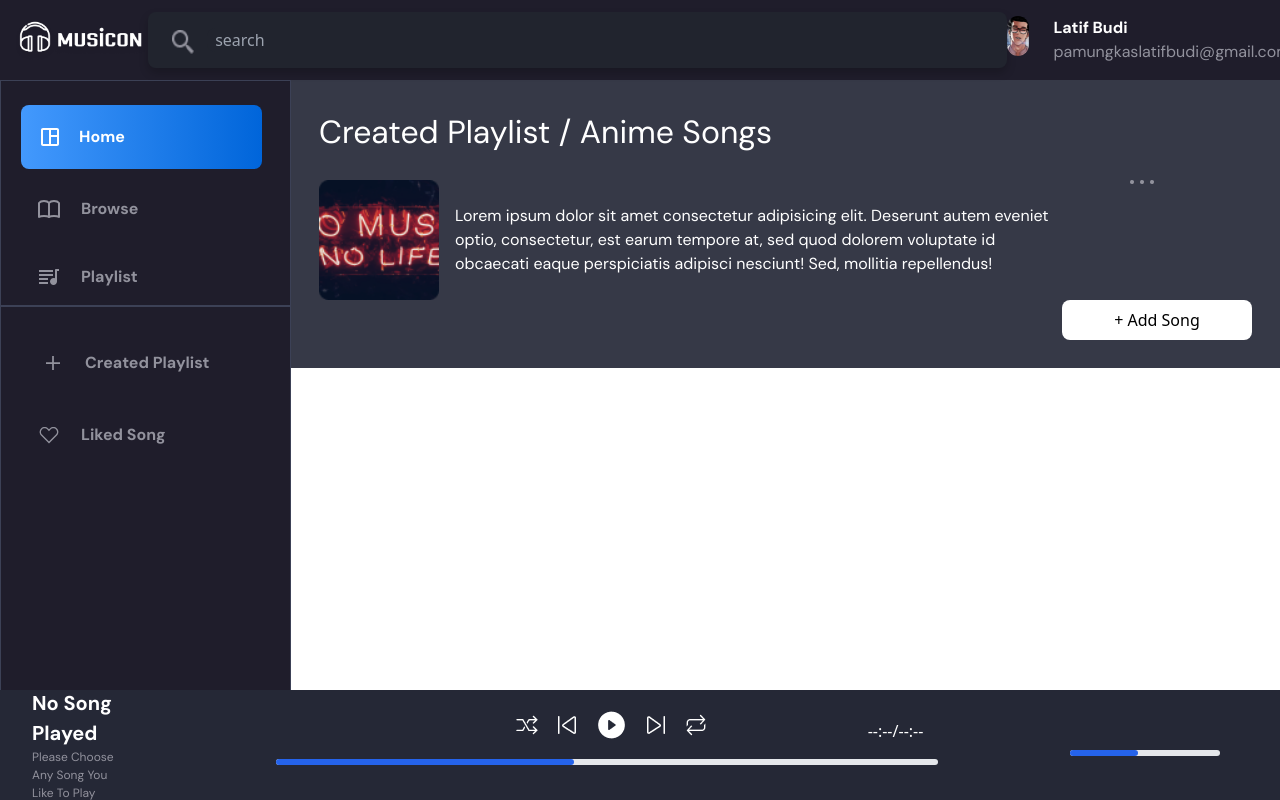
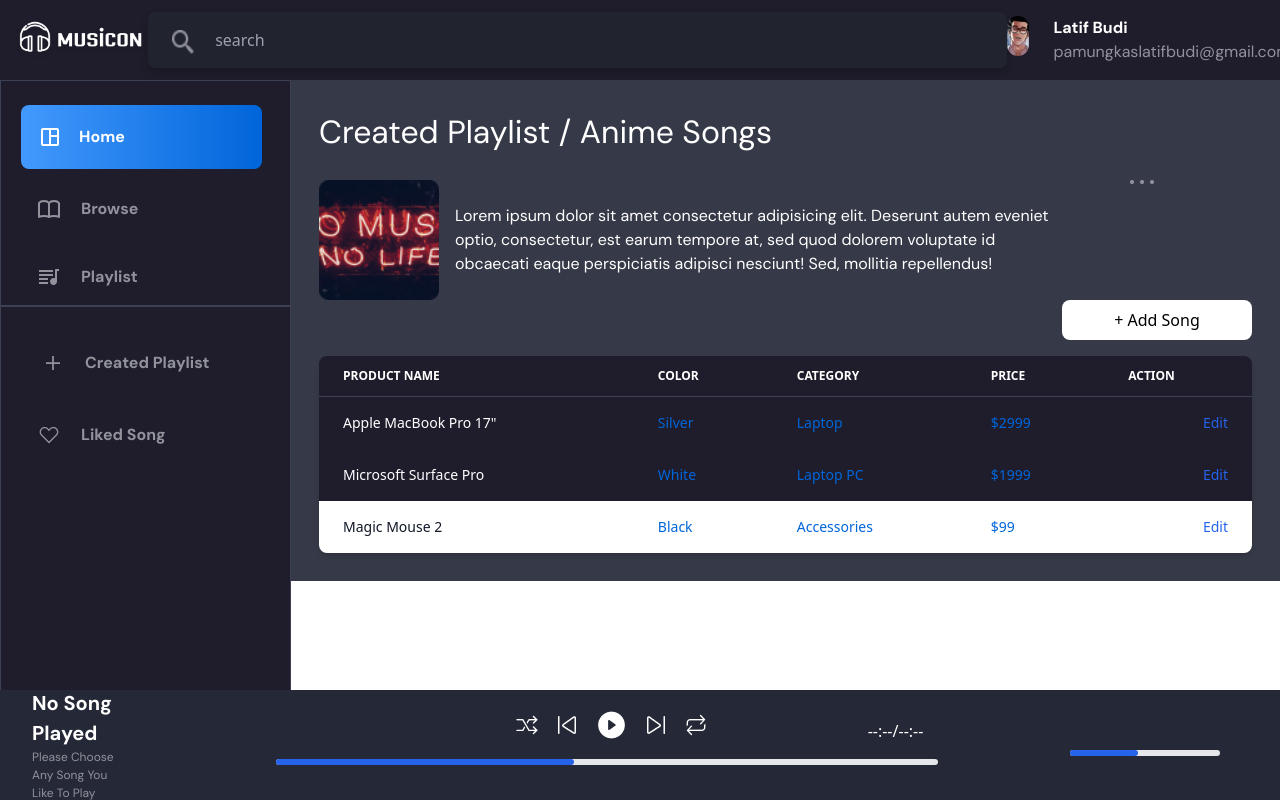
Before and after one commit to latif731/musicon, a Vue app: page /createPlaylist in a window 1280 px wide. Built offline with nearby package versions, Linux system fonts and the light colour scheme; some icons are missing.

Commit message:
table progress

```diff
--- a/src/views/layout/CreatePlaylist.vue
+++ b/src/views/layout/CreatePlaylist.vue
@@ -22,6 +22,121 @@
                 <div class="flex justify-end">
                     <button class="p-2 bg-[#FFFFFF] rounded-lg w-[190px]">+ Add Song</button>
                 </div>
+<div class="relative overflow-x-auto shadow-md sm:rounded-lg mt-4">
+    <table class="w-full text-sm text-left rtl:text-right text-gray-500 dark:text-gray-400">
+        <thead class="text-xs text-gray-700  uppercase bg-[#1F1D2B] border-b border-[#3C4156]">
+            <tr>
+                <th scope="col" class="px-6 py-3 text-white">
+                    Product name
+                </th>
+                <th scope="col" class="px-6 py-3 text-white">
+                    Color
+                </th>
+                <th scope="col" class="px-6 py-3 text-white">
+                    Category
+                </th>
+                <th scope="col" class="px-6 py-3 text-white">
+                    Price
+                </th>
+                <th scope="col" class="px-6 py-3 text-white">
+                    <span  class="text">Action</span>
+                </th>
+            </tr>
+        </thead>
+        <tbody>
+            <tr class="
+            bg-[#1F1D2B]
+             dark:bg-gray-800
+            dark:border-gray-700
+            hover:bg-[#2D304D]
+            dark:hover:bg-gray-600"
+            >
+                <th scope="row" class="
+                px-6 py-4
+                font-medium
+                text-white
+                whitespace-nowrap
+                dark:text-white"
+                >
+                    Apple MacBook Pro 17"
+                </th>
+                <td class="px-6 py-4">
+                    Silver
+                </td>
+                <td class="px-6 py-4">
+                    Laptop
+                </td>
+                <td class="px-6 py-4">
+                    $2999
+                </td>
+                <td class="px-6 py-4 text-right">
+                    <a href="#" class="font-medium text-blue-600 dark:text-blue-500 hover:underline">Edit</a>
+                </td>
+            </tr>
+            <tr class="
+            bg-[#1F1D2B]
+             dark:bg-gray-800
+            dark:border-gray-700
+            hover:bg-[#2D304D]
+            dark:hover:bg-gray-600
+            "
+            >
+                <th scope="row" class="
+                px-6 py-4
+                font-medium
+                text-white
+                whitespace-nowrap
+                dark:text-white"
+                >
+                    Microsoft Surface Pro
+                </th>
+                <td class="px-6 py-4">
+                    White
+                </td>
+                <td class="px-6 py-4">
+                    Laptop PC
+                </td>
+                <td class="px-6 py-4">
+                    $1999
+                </td>
+                <td class="px-6 py-4 text-right">
+                    <a href="#" class="font-medium text-blue-600 dark:text-blue-500 hover:underline">Edit</a>
+                </td>
+            </tr>
+            <tr class="
+            bg-white
+            dark:bg-gray-800
+            hover:bg-gray-50
+            dark:hover:bg-gray-600
+            "
+            >
+                <th scope="row" class="
+                px-6 py-4
+                font-medium
+                text-gray-900
+                whitespace-nowrap
+                dark:text-white
+                "
+                >
+                    Magic Mouse 2
+                </th>
+                <td class="px-6 py-4">
+                    Black
+                </td>
+                <td class="px-6 py-4">
+                    Accessories
+                </td>
+                <td class="px-6 py-4">
+                    $99
+                </td>
+                <td class="px-6 py-4 text-right">
+                    <a href="#" class="font-medium text-blue-600 dark:text-blue-500 hover:underline">Edit</a>
+                </td>
+            </tr>
+        </tbody>
+    </table>
+</div>
+
         </div>
     </Layout>
 </template>
```
